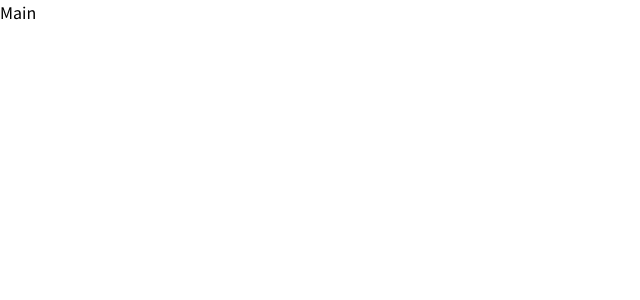
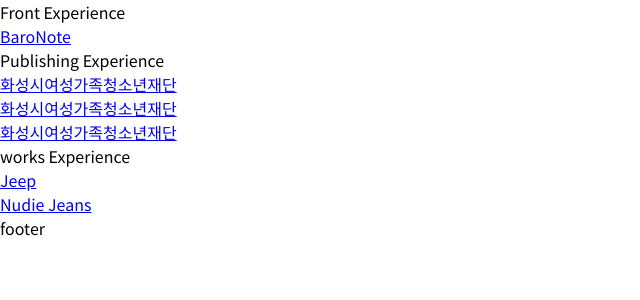
Before and after one commit to fmdliveHJ/main_home, a React (Create React App) app: page / in a window 1280 px wide. Shown: the top 300 px of the page, without its empty margins (0-640 px from the left). Built offline with nearby package versions, Linux system fonts and the light colour scheme.

Commit message:
기본 파일 및 설정 추가

```diff
--- a/src/components/layout/footer.js
+++ b/src/components/layout/footer.js
@@ -1,7 +1,7 @@
 import React from "react";
 
-const footer = () => {
+const Footer = () => {
   return <div>footer</div>;
 };
 
-export default footer;
+export default Footer;
--- a/src/components/layout/header.js
+++ b/src/components/layout/header.js
@@ -2,8 +2,48 @@ import React from "react";
 import styles from "./header.module.css";
 import { Link } from "react-router-dom";
 
-const header = () => {
-  return <div className={styles.header}></div>;
+const Header = () => {
+  return (
+    <div className={styles.header}>
+      <nav>
+        <ul>
+          <li>
+            <div>Front Experience</div>
+            <ul>
+              <li>
+                <Link to="/baronote">BaroNote</Link>
+              </li>
+            </ul>
+          </li>
+          <li>
+            <div>Publishing Experience</div>
+            <ul>
+              <li>
+                <Link to="/baronote">화성시여성가족청소년재단</Link>
+              </li>
+              <li>
+                <Link to="/baronote">화성시여성가족청소년재단</Link>
+              </li>
+              <li>
+                <Link to="/baronote">화성시여성가족청소년재단</Link>
+              </li>
+            </ul>
+          </li>
+          <li>
+            <div>works Experience</div>
+            <ul>
+              <li>
+                <Link to="/baronote">Jeep</Link>
+              </li>
+              <li>
+                <Link to="/baronote">Nudie Jeans</Link>
+              </li>
+            </ul>
+          </li>
+        </ul>
+      </nav>
+    </div>
+  );
 };
 
-export default header;
+export default Header;
--- a/src/pages/Router.js
+++ b/src/pages/Router.js
@@ -1,12 +1,21 @@
 import React from "react";
 import { Routes, Route } from "react-router-dom";
+
 import Main from "./main/Main";
+import Baronote from "../pages/sub/front/Baronote";
+import Hswf from "./sub/publishing/Hswf";
+import Nowon from "./sub/publishing/Nowon";
+import Webjangi from "./sub/publishing/Webjangi";
 
 const Router = () => {
   return (
     <>
       <Routes>
         <Route path="/" element={<Main />}></Route>
+        <Route path="/baronote" element={<Baronote />} />
+        <Route path="/Hswf" element={<Hswf />} />
+        <Route path="/Nowon" element={<Nowon />} />
+        <Route path="/Webjangi" element={<Webjangi />} />
       </Routes>
     </>
   );
--- a/src/pages/main/Main.js
+++ b/src/pages/main/Main.js
@@ -1,7 +1,15 @@
 import React from "react";
-import "./main.module.css";
+import styles from "./main.module.css";
+import Footer from "../../components/layout/Footer";
+import Header from "../../components/layout/Header";
+
 const Main = () => {
-  return <div>Main</div>;
+  return (
+    <div className={styles.container}>
+      <Header />
+      <Footer />
+    </div>
+  );
 };
 
 export default Main;
--- a/src/pages/main/main.module.css
+++ b/src/pages/main/main.module.css
@@ -0,0 +1,2 @@
+.container {
+}
--- a/src/pages/sub/front/Baronote.js
+++ b/src/pages/sub/front/Baronote.js
@@ -1,7 +1,7 @@
 import React from "react";
 import "./baronote.module.css";
 const Baronote = () => {
-  return <div>Baronote</div>;
+  return <div>Baronote1</div>;
 };
 
 export default Baronote;
--- a/src/pages/sub/publishing/Webjangi.js
+++ b/src/pages/sub/publishing/Webjangi.js
@@ -1,7 +1,7 @@
 import React from "react";
 import "./webjangi.module.css";
-const webjangi = () => {
+const Webjangi = () => {
   return <div>webjangi</div>;
 };
 
-export default webjangi;
+export default Webjangi;
--- a/src/styles/reset.css
+++ b/src/styles/reset.css
@@ -21,3 +21,21 @@ button,
 input select {
   font-family: "Noto Sans KR";
 }
+
+ul,
+ol {
+  padding: 0;
+  margin: 0;
+}
+
+li {
+  list-style: none;
+}
+
+i {
+  font-style: normal;
+}
+
+img {
+  display: block;
+}
```
